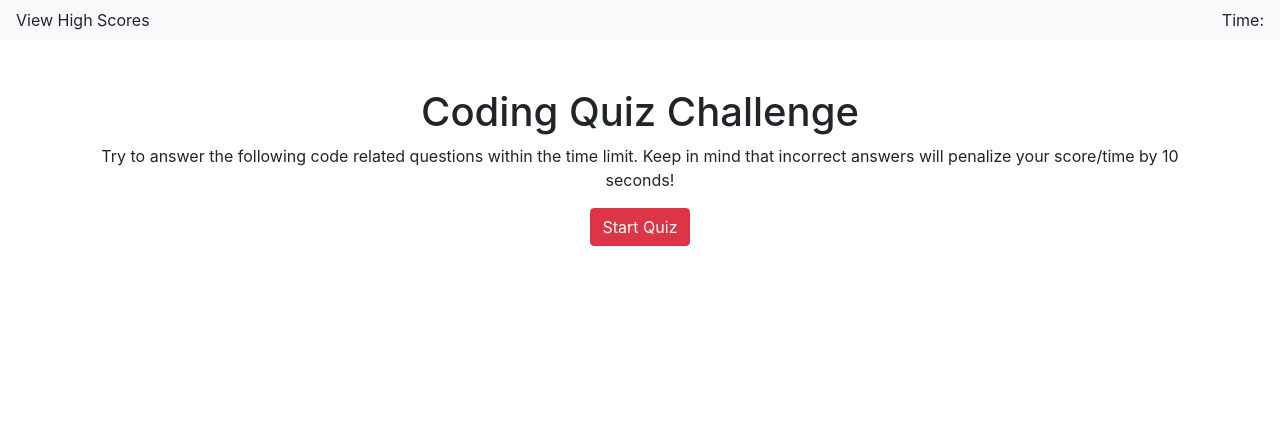
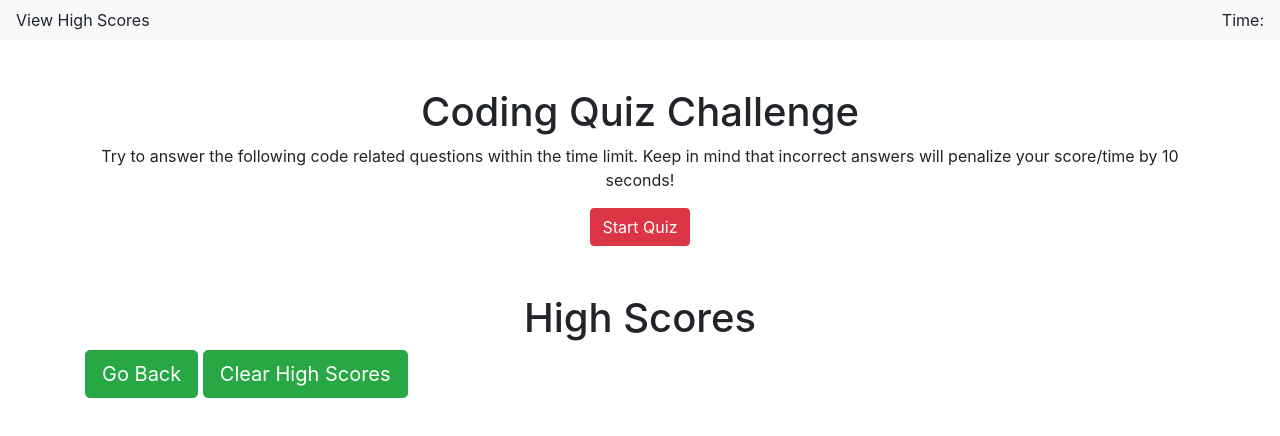
Before and after one commit to paulcmd/Javascript_Code-Quiz, a plain HTML site: page index.html in a window 1280 px wide. Drawn offline with nearby package versions, Linux system fonts and the light colour scheme; a script that the page names is missing; files whose address does not match are found by name.

Commit message:
Added HTML/CSS from Bootstrap

```diff
--- a/index.html
+++ b/index.html
@@ -1,4 +1,3 @@
-
 <!DOCTYPE html>
 <html lang = "en">
 <head>
@@ -75,6 +74,21 @@
         </div>
     </div>
 </div>
+<div class="container mt-5">
+    <div class="row">
+        <div class="col-md">
+            <h1 class="text-center" id="high-score">High Scores</h1>
+            <div id="finalScoreListContainer"></div>
+
+            <a href="index.html">
+                <button class="btn btn-lg btn-success">Go Back</button></a
+            >
+            <button id="clear-storage" class="btn btn-lg btn-success">
+                Clear High Scores
+            </button>
+        </div>
+    </div>
+</div>
 
 <script type="text/javascript" src="script/script.js"></script>
 <script type="text/javascript" src="script/questions.js"></script>
```
